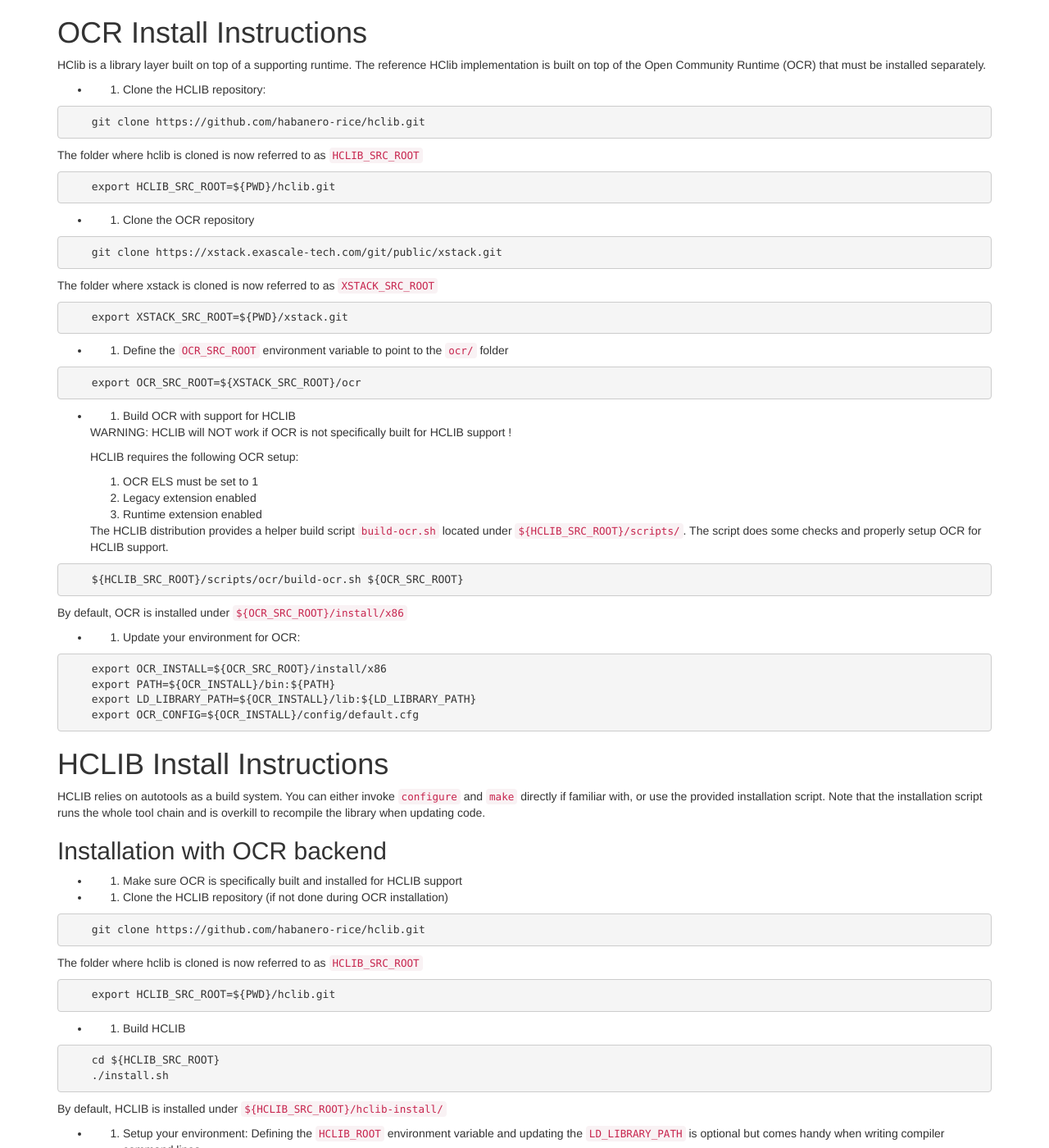
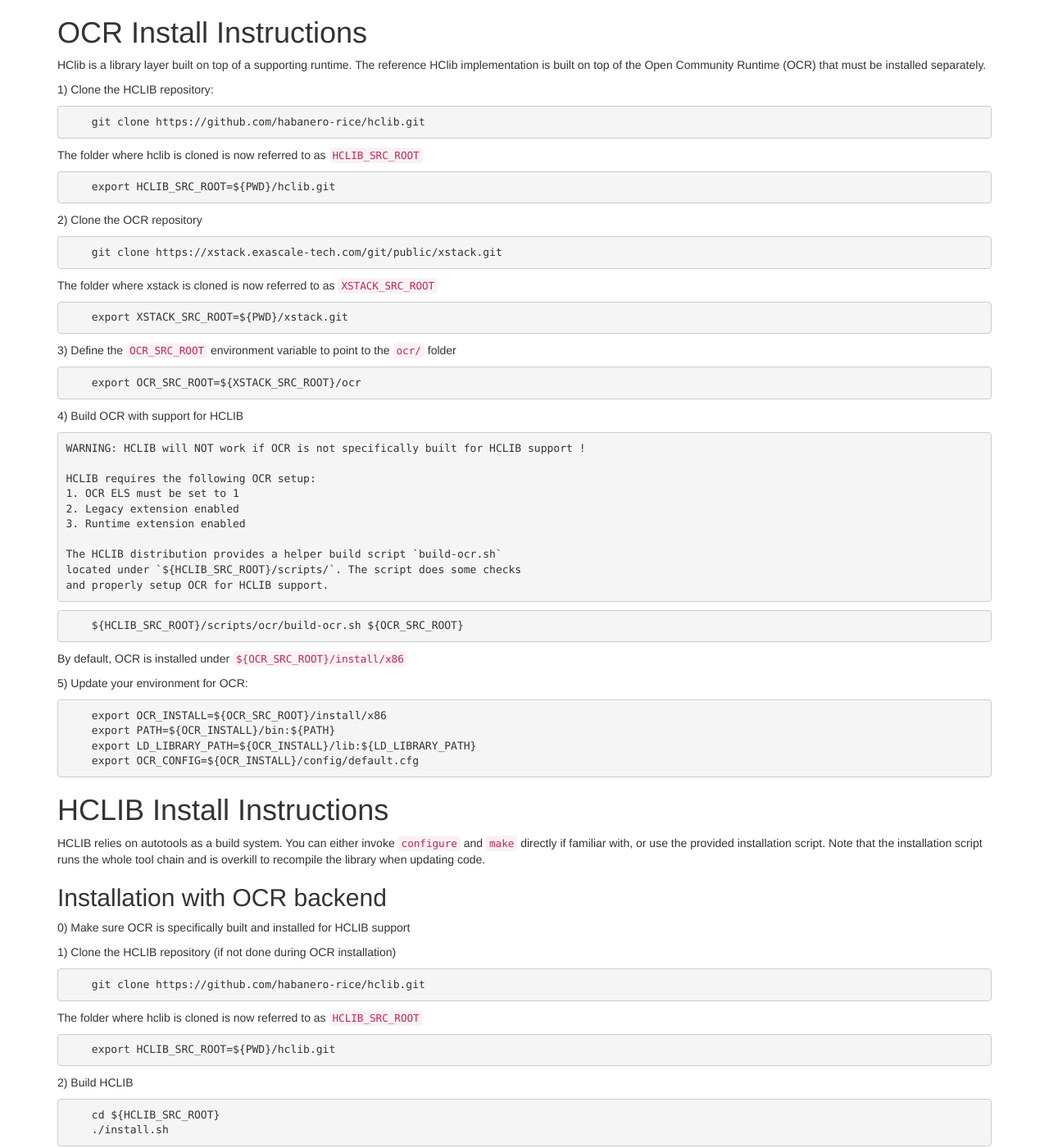
Before and after one commit to habanero-rice/hclib-legacy, a Jekyll site: the page built from installation.md, in a window 1280 px wide and 1400 px high, scrolled down 212 px. Shown: the whole window at 82% size. Built offline with Jekyll 4.4.1, drawn with Linux system fonts in a browser that asks for light colours; some of the changed text lies outside the part shown.

Commit message:
Reworked itemized in installation.md

````diff
--- a/installation.md
+++ b/installation.md
@@ -16,7 +16,7 @@ HClib is a library layer built on top of a supporting runtime.
 The reference HClib implementation is built on top of the
 Open Community Runtime (OCR) that must be installed separately.
 
-* 1. Clone the HCLIB repository:
+1) Clone the HCLIB repository:
 
 ```
     git clone https://github.com/habanero-rice/hclib.git
@@ -28,7 +28,7 @@ The folder where hclib is cloned is now referred to as `HCLIB_SRC_ROOT`
     export HCLIB_SRC_ROOT=${PWD}/hclib.git
 ```
 
-* 2. Clone the OCR repository
+2) Clone the OCR repository
 
 ```
     git clone https://xstack.exascale-tech.com/git/public/xstack.git
@@ -40,13 +40,13 @@ The folder where xstack is cloned is now referred to as `XSTACK_SRC_ROOT`
     export XSTACK_SRC_ROOT=${PWD}/xstack.git
 ```
 
-* 3. Define the `OCR_SRC_ROOT` environment variable to point to the `ocr/` folder
+3) Define the `OCR_SRC_ROOT` environment variable to point to the `ocr/` folder
 
 ```
     export OCR_SRC_ROOT=${XSTACK_SRC_ROOT}/ocr
 ```
 
-* 4. Build OCR with support for HCLIB
+4) Build OCR with support for HCLIB
 
     WARNING: HCLIB will NOT work if OCR is not specifically built for HCLIB support !
 
@@ -65,7 +65,7 @@ The folder where xstack is cloned is now referred to as `XSTACK_SRC_ROOT`
 
 By default, OCR is installed under `${OCR_SRC_ROOT}/install/x86`
 
-* 5. Update your environment for OCR:
+5) Update your environment for OCR:
 
 ```
     export OCR_INSTALL=${OCR_SRC_ROOT}/install/x86
@@ -84,9 +84,9 @@ to recompile the library when updating code.
 
 ## Installation with OCR backend
 
-* 0. Make sure OCR is specifically built and installed for HCLIB support
+0) Make sure OCR is specifically built and installed for HCLIB support
 
-* 1. Clone the HCLIB repository (if not done during OCR installation)
+1) Clone the HCLIB repository (if not done during OCR installation)
 
 ```
     git clone https://github.com/habanero-rice/hclib.git
@@ -98,7 +98,7 @@ The folder where hclib is cloned is now referred to as `HCLIB_SRC_ROOT`
     export HCLIB_SRC_ROOT=${PWD}/hclib.git
 ```
 
-* 2. Build HCLIB
+2) Build HCLIB
 
 ```
     cd ${HCLIB_SRC_ROOT}
@@ -107,7 +107,7 @@ The folder where hclib is cloned is now referred to as `HCLIB_SRC_ROOT`
 
 By default, HCLIB is installed under `${HCLIB_SRC_ROOT}/hclib-install/`
 
-* 3. Setup your environment:
+3) Setup your environment:
 Defining the `HCLIB_ROOT` environment variable and updating the `LD_LIBRARY_PATH`
 is optional but comes handy when writing compiler command lines.
 
@@ -128,13 +128,13 @@ You're done ! Check the [tutorial](tutorial.html) for an overview of HClib examp
 HClib can optionally link with a `phaserLib` installation to enable utilization
 of the phaser construct in HClib source files.
 
-* 1. Set the `PHASERLIB_ROOT` environment variable to point to the path for an installation  of `phaserLib`
+1) Set the `PHASERLIB_ROOT` environment variable to point to the path for an installation  of `phaserLib`
 
 ```
     export PHASERLIB_ROOT=/path/to/phaserLib/install
 ```
 
-* 2. Invoking HClib's install script with PHASERLIB_ROOT defined automatically makes
+2) Invoking HClib's install script with PHASERLIB_ROOT defined automatically makes
 HClib link with the phaserLib library.
 
 ```
````
